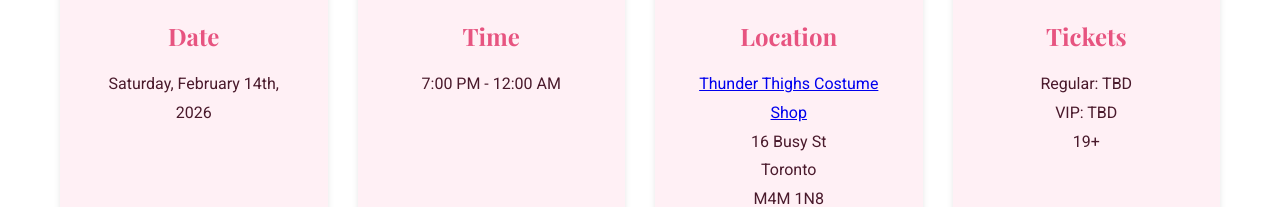
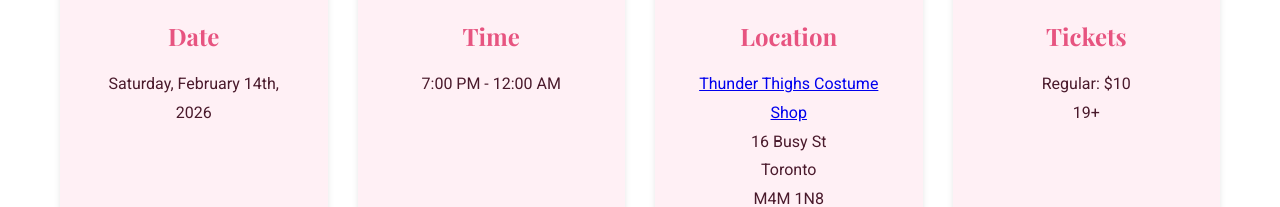
Before and after one commit to jlaverty/caskandpour, a React (Vite) app: page / in a window 1280 px wide. Shown: the part 731-938 px from the top of the page. Built offline with nearby package versions, Linux system fonts and the light colour scheme.

Commit message:
fix: remove vip section

```diff
--- a/src/App.jsx
+++ b/src/App.jsx
@@ -67,7 +67,7 @@ function App() {
               <div className="info-card" ref={addToRefs}>
                 <div className="icon" role="img" aria-label="Tickets">🎫</div>
                 <h3>Tickets</h3>
-                <p>Regular: TBD <br />VIP: TBD<br />19+</p>
+                <p>Regular: $10 <br />19+</p>
               </div>
             </div>
           </div>
```
